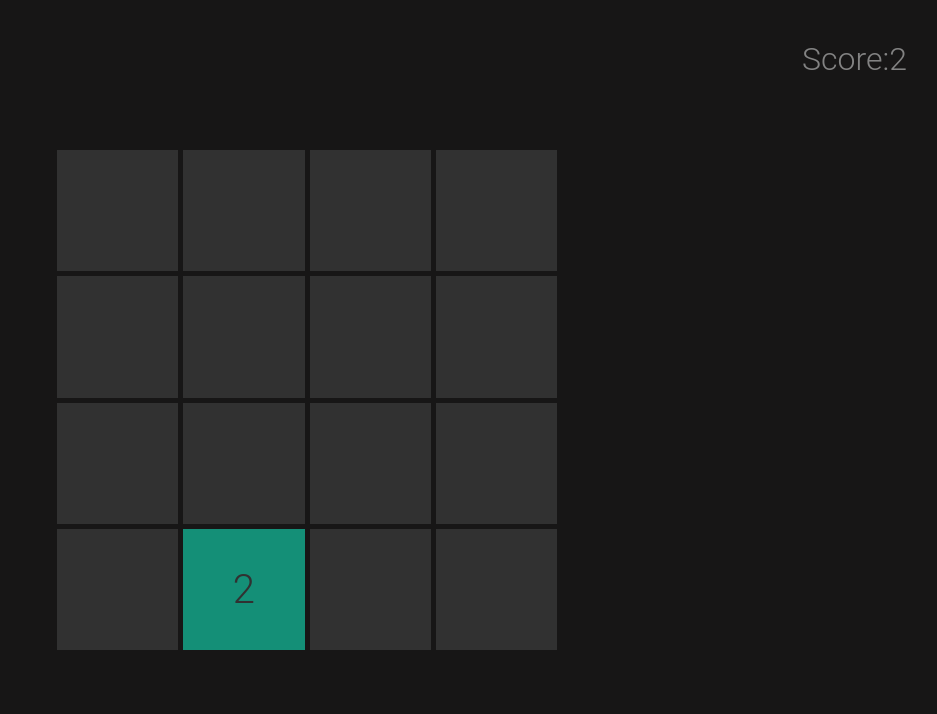
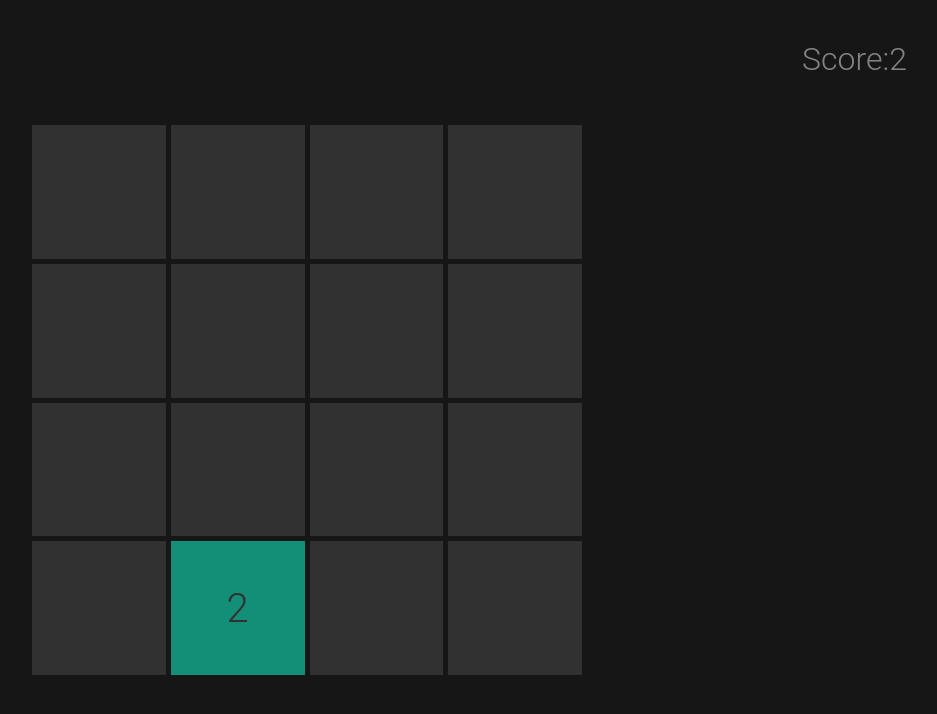
Before and after one commit to Vladislav-Cheremisin/2048, a React (Vite) app: page / in a window 1280 px wide. Shown: the top 714 px of the page, without its empty margins (333-1270 px from the left). Built offline with nearby package versions, Linux system fonts and the light colour scheme.

Commit message:
refactor: change responsibility rules

```diff
--- a/src/modules/Game/styles.module.scss
+++ b/src/modules/Game/styles.module.scss
@@ -31,10 +31,10 @@
  */
 @media screen
 and (orientation: landscape)
-and (max-height: 950px){
+and (max-height: 880px){
   .game {
-    width: 500px;
-    height: 500px;
+    width: 550px;
+    height: 550px;
   }
 
   .score {
@@ -48,7 +48,7 @@ and (max-height: 950px){
 
 @media screen
 and (orientation: landscape)
-and (max-height: 700px){
+and (max-height: 750px){
   .game {
     width: 400px;
     height: 400px;
```
